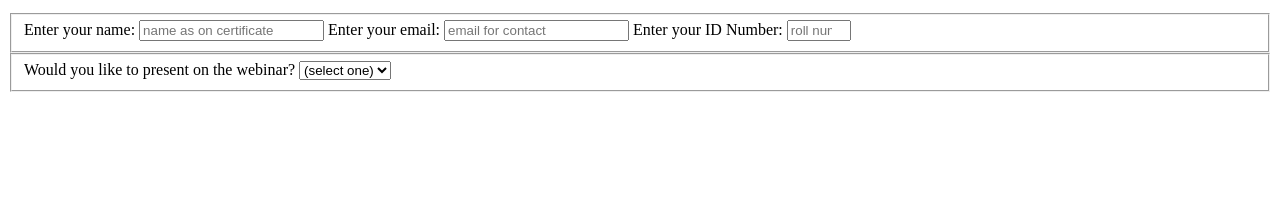
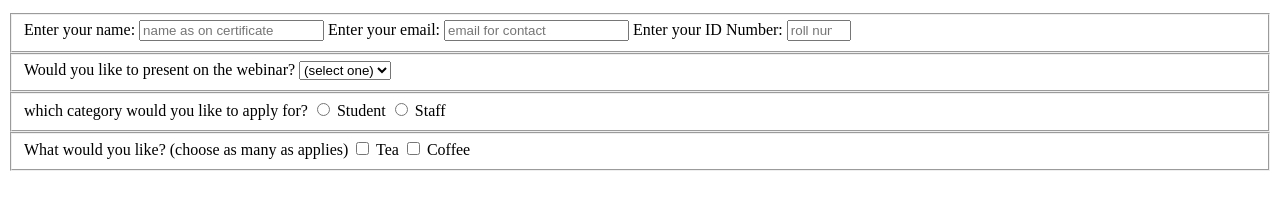
Before and after one commit to WizRay/Survey-Form, a plain HTML site: page index.html in a window 1280 px wide. Shown: the part 101-310 px from the top of the page. Drawn offline with Linux system fonts and the light colour scheme.

Commit message:
add checkbox

```diff
--- a/index.html
+++ b/index.html
@@ -52,6 +52,20 @@
             </select>
           </label>
         </fieldset>
+        <fieldset>
+          <label>
+            which category would you like to apply for?
+            <input type="radio" name="id-type" /> Student
+          </label>
+          <label> <input type="radio" name="id-type" /> Staff </label>
+        </fieldset>
+        <fieldset>
+          <label>
+            What would you like? (choose as many as applies)
+            <input type="checkbox" name="snack" value="1" /> Tea
+            <input type="checkbox" name="snack" value="2" /> Coffee
+          </label>
+        </fieldset>
       </form>
     </div>
   </body>
```
